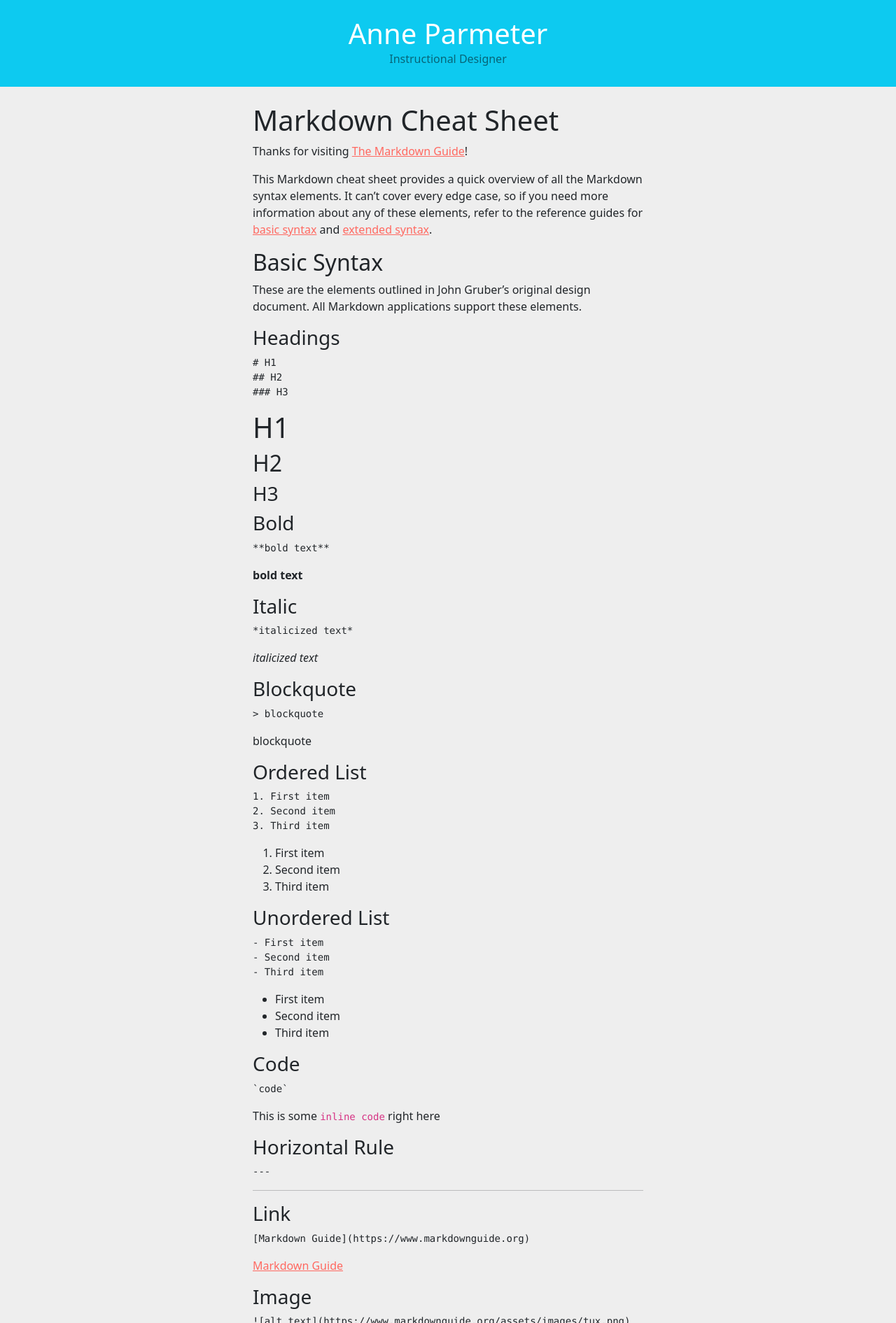
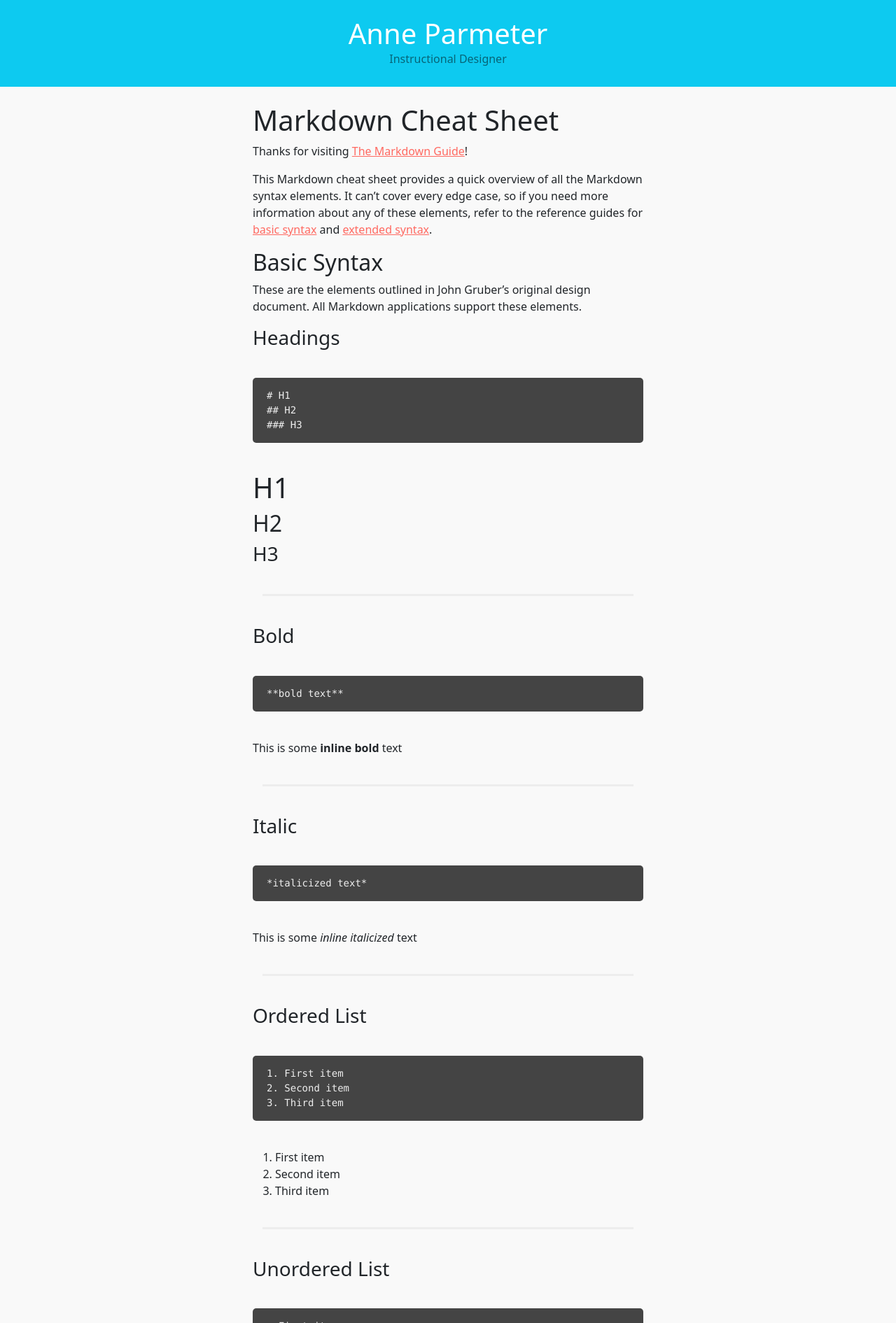
Before and after one commit to anneparmeter/anneparmeter.github.io, a Jekyll site: the page built from md-cheat-sheet.md, in a window 1280 px wide, cut to the strip 0-1891 px from the top of the page. Shown: the whole strip at 70% size. Built offline with Jekyll 4.4.1, drawn with Linux system fonts in a browser that asks for light colours; some of the changed text lies outside the part shown.

Commit message:
better md cheat sheet

````diff
--- a/app.scss
+++ b/app.scss
@@ -2,7 +2,7 @@
 ---
 
 body {
-  background-color: #eee;
+  background-color: #f9f9f9;
   margin-bottom: 100px
 }
 
@@ -16,3 +16,26 @@
 
 a { color: #ff6961 }
 a:hover { text-decoration: none }
+
+/* code {
+  background: #444;
+  color: #eee;
+  padding: 5px 8px;
+  border-radius: 5px;
+} */
+
+pre {
+  background: #444;
+  color: #eee;
+  padding: 15px 20px;
+  border-radius: 5px;
+  margin: 40px auto;
+}
+
+hr {
+  border: none;
+  height: 3px;
+  background-color: #ccc;
+  width: 95%;
+  margin: 40px auto;
+}
--- a/md-cheet-sheet.md
+++ b/md-cheat-sheet.md
@@ -24,13 +24,17 @@
 ## H2
 ### H3
 
+---
+
 ### Bold
 
 ```
 **bold text**
 ```
 
-**bold text**
+This is some **inline bold** text
+
+---
 
 ### Italic
 
@@ -38,15 +42,9 @@
 *italicized text*
 ```
 
-*italicized text*
+This is some *inline italicized* text
 
-### Blockquote
-
-```
-> blockquote
-```
-
-> blockquote
+---
 
 ### Ordered List
 
@@ -60,6 +58,8 @@
 2. Second item
 3. Third item
 
+---
+
 ### Unordered List
 
 ```
@@ -72,19 +72,29 @@
 - Second item
 - Third item
 
-### Code
+---
+
+### Footnote
 
 ```
-`code`
+Here's a sentence with a footnote. [^1]
+
+[^1]: This is the footnote.
 ```
 
-This is some `inline code` right here
+Here's a sentence with a footnote. [^1]
+
+[^1]: This is the footnote.
+
+---
 
 ### Horizontal Rule
 
 ```
 ---
 ```
+
+The dividers between each section of this document are in-fact horizontal rules, so you can see what they look like and how the help lay things out. For example, that one right there 👇🏻
 
 ---
 
@@ -96,6 +106,8 @@
 
 [Markdown Guide](https://www.markdownguide.org)
 
+---
+
 ### Image
 
 ```
@@ -122,39 +132,26 @@
 | Header | Title |
 | Paragraph | Text |
 
+---
+
+### Code
+
+```
+`code`
+```
+
+This is some `inline code` right here
+
+---
 
 ### Fenced Code Block
 
-"```"
+Wrap code blocks in ``` (<- that is 3 back ticks) and you can have multi-line code.
+
+```
 {
   "firstName": "John",
   "lastName": "Smith",
   "age": 25
 }
-"```"
-
-### Footnote
-
-Here's a sentence with a footnote. [^1]
-
-[^1]: This is the footnote.
-
-### Task List
-
 ```
-- [x] Write the press release
-- [ ] Update the website
-- [ ] Contact the media
-```
-
-- [x] Write the press release
-- [ ] Update the website
-- [ ] Contact the media
-
-### Emoji
-
-```
-That is so funny! :joy:
-```
-
-That is so funny! :joy:
````
Also changed, not shown: other parts of md-cheat-sheet.md (+1 -3 lines).
